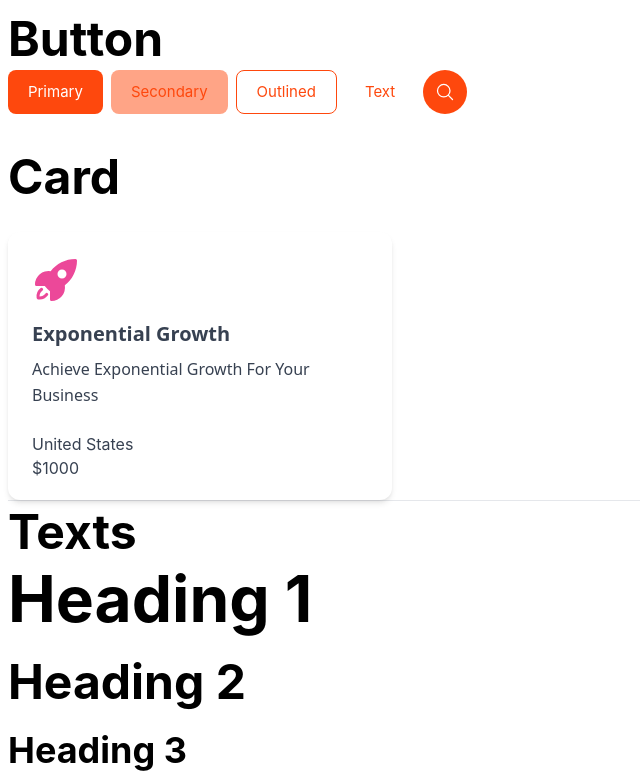
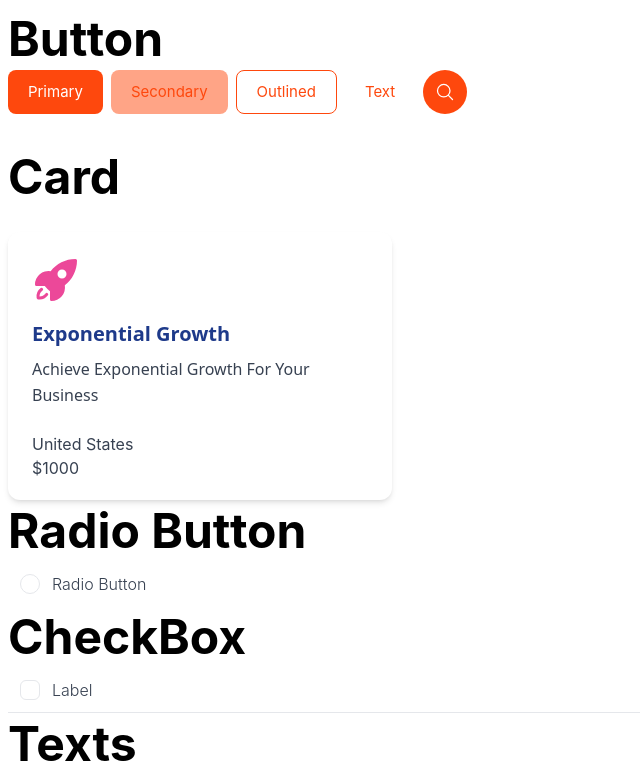
Before and after one commit to khanhleeee/shecodes_H2O, a React (Vite) app in the folder client/: page / in a window 1280 px wide. Shown: the top 783 px of the page, without its empty margins (0-640 px from the left). Built offline with nearby package versions, Linux system fonts and the light colour scheme; a web font is replaced by a local one.

Commit message:
buid radio button, checkbox

```diff
--- a/client/src/App.jsx
+++ b/client/src/App.jsx
@@ -1,6 +1,8 @@
 import Button from './components/Button/Button'
 import Card from './components/Card/Card'
+import CheckBox from './components/Checkbox/Checkbox'
 import { MagnifyingGlassIcon } from '@heroicons/react/24/outline'
+import RadioButton from './components/RadioButton/RadioButton'
 
 function App() {
 	return (
@@ -19,6 +21,10 @@ function App() {
 			</div>
 			<h2>Card</h2>
 			<Card></Card>
+			<h2>Radio Button </h2>
+			<RadioButton></RadioButton>
+			<h2>CheckBox</h2>
+			<CheckBox></CheckBox>
 			<hr />
 			<h2>Texts</h2>
 			<div className='flex flex-col gap-y-4'>
--- a/client/src/components/Card/Card.css
+++ b/client/src/components/Card/Card.css
@@ -0,0 +1,12 @@
+.form-card{
+    @apply relative mt-6 flex w-96 flex-col rounded-xl bg-white bg-clip-border text-gray-700 shadow-md;
+}
+
+.title {
+  @apply mb-2 block font-sans text-xl font-semibold leading-snug tracking-normal text-blue-900 antialiased;
+}
+
+
+.child-title{
+    @apply block font-sans text-base font-light leading-relaxed text-inherit antialiased;
+}
--- a/client/src/components/Card/Card.jsx
+++ b/client/src/components/Card/Card.jsx
@@ -1,10 +1,12 @@
 /* eslint-disable react/no-unescaped-entities */
+
+import './Card.css'
 
 import PropTypes from "prop-types";
 
 function Card() {
   return (
-    <div className="relative mt-6 flex w-96 flex-col rounded-xl bg-white bg-clip-border text-gray-700 shadow-md">
+    <div className="form-card">
       <div className="p-6">
         <svg
           xmlns="http://www.w3.org/2000/svg"
@@ -20,10 +22,10 @@ function Card() {
           ></path>
           <path d="M5.26 17.242a.75.75 0 10-.897-1.203 5.243 5.243 0 00-2.05 5.022.75.75 0 00.625.627 5.243 5.243 0 005.022-2.051.75.75 0 10-1.202-.897 3.744 3.744 0 01-3.008 1.51c0-1.23.592-2.323 1.51-3.008z"></path>
         </svg>
-        <h5 className="mb-2 block font-sans text-xl font-semibold leading-snug tracking-normal text-blue-gray-900 antialiased">
+        <h5 className="title">
           Exponential Growth
         </h5>
-        <p className="block font-sans text-base font-light leading-relaxed text-inherit antialiased">
+        <p className="child-title">
           Achieve Exponential Growth For Your Business
         </p>
       </div>
--- /dev/null
+++ b/client/src/components/Checkbox/Checkbox.css
@@ -0,0 +1,13 @@
+
+
+.before-check-box{
+    @apply before:content[''] peer relative h-5 w-5 cursor-pointer appearance-none rounded-md border border-blue-gray-200 transition-all before:absolute before:top-2/4 before:left-2/4 before:block before:h-12 before:w-12 before:-translate-y-2/4 before:-translate-x-2/4 before:rounded-full before:bg-blue-gray-500 before:opacity-0 before:transition-opacity checked:border-FF5F2C-500 checked:bg-FF5F2C-500 checked:before:bg-FF5F2C-500 hover:before:opacity-10
+}
+
+.check-box{
+    @apply pointer-events-none absolute top-2/4 left-2/4 -translate-y-2/4 -translate-x-2/4 text-white opacity-0 transition-opacity peer-checked:opacity-100
+}
+
+.check-box-label{
+    @apply mt-px cursor-pointer select-none font-light text-gray-700
+}
--- /dev/null
+++ b/client/src/components/Checkbox/Checkbox.jsx
@@ -0,0 +1,44 @@
+
+function CheckBox() {
+  return (
+    <>
+      <div className="inline-flex items-center">
+        <label
+          className="relative flex cursor-pointer items-center rounded-full p-3"
+          htmlFor="login"
+          data-ripple-dark="true"
+        >
+          <input
+            id="login"
+            type="checkbox"
+            className="before:content[''] peer relative h-5 w-5 cursor-pointer appearance-none rounded-md border border-blue-gray-200 transition-all before:absolute before:top-2/4 before:left-2/4 before:block before:h-12 before:w-12 before:-translate-y-2/4 before:-translate-x-2/4 before:rounded-full before:bg-blue-gray-500 before:opacity-0 before:transition-opacity checked:border-FF5F2C-500 checked:bg-FF5F2C-500 checked:before:bg-FF5F2C-500 hover:before:opacity-10"
+          />
+          <div className="pointer-events-none absolute top-2/4 left-2/4 -translate-y-2/4 -translate-x-2/4 text-FF5F2C opacity-0 transition-opacity peer-checked:opacity-100">
+            <svg
+              xmlns="http://www.w3.org/2000/svg"
+              className="h-4 w-4.5"
+              viewBox="0 0 20 20"
+              fill="#FF5F2C"
+              stroke="#FF5F2C"
+              strokeWidth="1"
+            >
+              <path
+                fillRule="evenodd"
+                d="M16.707 5.293a1 1 0 010 1.414l-8 8a1 1 0 01-1.414 0l-4-4a1 1 0 011.414-1.414L8 12.586l7.293-7.293a1 1 0 011.414 0z"
+                clipRule="evenodd"
+              ></path>
+            </svg>
+          </div>
+        </label>
+        <label
+          className="mt-px cursor-pointer select-none font-light text-gray-700"
+          htmlFor="login"
+        >
+          Label
+        </label>
+      </div>
+    </>
+  );
+}
+
+export default CheckBox;
--- /dev/null
+++ b/client/src/components/RadioButton/RadioButton.jsx
@@ -0,0 +1,54 @@
+import PropTypes from 'prop-types';
+
+function RadioButton() {
+  return (
+    <>
+      <div className="flex gap-10">
+        <div className="inline-flex items-center">
+          <label
+            className="relative flex cursor-pointer items-center rounded-full p-3"
+            htmlFor="html"
+            data-ripple-dark="true"
+          >
+            <input
+              id="html"
+              name="type"
+              type="radio"
+              className="before:content[''] peer relative h-5 w-5 cursor-pointer appearance-none rounded-full border border-blue-gray-200 text-orange-500 transition-all before:absolute before:top-2/4 before:left-2/4 before:block before:h-12 before:w-12 before:-translate-y-2/4 before:-translate-x-2/4 before:rounded-full before:bg-blue-gray-500 before:opacity-0 before:transition-opacity checked:border-orange-400 checked:before:bg-orange-400 hover:before:opacity-10"
+            />
+            <div className="pointer-events-none absolute top-2/4 left-2/4 -translate-y-2/4 -translate-x-2/4 text-orange-400 opacity-0 transition-opacity peer-checked:opacity-100">
+              <svg
+                xmlns="http://www.w3.org/2000/svg"
+                className="h-3.5 w-3.5"
+                viewBox="0 0 16 16"
+                fill="#FF5F2C"
+              >
+                <circle data-name="ellipse" cx="8" cy="8" r="8" />
+              </svg>
+            </div>
+          </label>
+          <label
+            className="mt-px cursor-pointer select-none font-light text-gray-700"
+            htmlFor="html"
+          >
+            Radio Button
+          </label>
+        </div>
+
+      </div>
+    </>
+  );
+}
+
+export default RadioButton;
+
+RadioButton.propTypes = {
+  children: PropTypes.node,
+  icon: PropTypes.node,
+  secondary: PropTypes.bool,
+  outlined: PropTypes.bool,
+  text: PropTypes.bool,
+  disabled: PropTypes.bool,
+  className: PropTypes.string,
+  onClick: PropTypes.func,
+};
```
Also changed, not shown: client/src/components/RadioButton/RadioButton.css (added), 1 other file (tests, documents, lock files or other folders).
